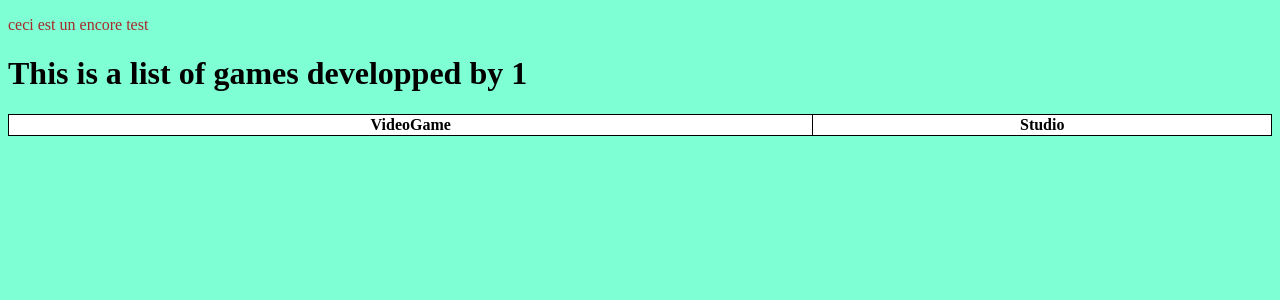
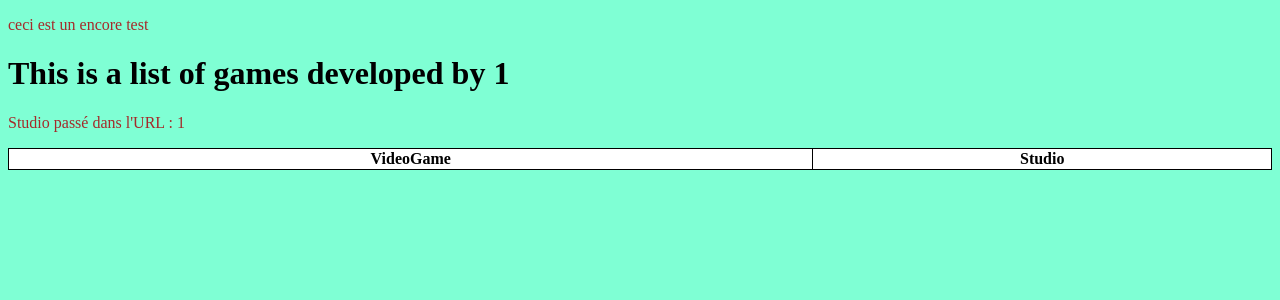
Before and after one commit to PaulineTaillemite/bilbiotheque_culturelle, a Django app: page /test3/1 in a window 1280 px wide. Shown: the top 300 px of the page. Run offline with Django 5.2, Linux system fonts and the light colour scheme; lists and menus that the app fills with data are empty.

Commit message:
ok l'affichage des jeux par studio fonctionne

```diff
--- a/main/templates/main/test3.html
+++ b/main/templates/main/test3.html
@@ -7,25 +7,26 @@
 
 {% block content %}
 
-<h1>This is a list of games developped by {{studioname}}</h1>
+<h1>This is a list of games developed by {{ studioname }}</h1>
+
+<!-- Affichage des variables pour vérifier les valeurs -->
+<p>Studio passé dans l'URL : {{ studioname }}</p>
+
 <table>
 <tr>
     <th>VideoGame</th>
     <th>Studio</th>
 </tr>
-    {% comment %}
+
 {% for item in videogames|dictsort:"studio" %}
-
-    {% if item.studio|lower == studioname|lower %}
-
+    <!-- Utilisation de slugify pour comparaison sécurisée -->
+    {% if item.studio|slugify == studioname|slugify %}
     <tr>
         <td>{{ item.name }}</td>
         <td>{{ item.studio }}</td>
     </tr>
-
     {% endif %}
-
-    {% endfor %} {% endcomment %}
+{% endfor %}
 </table>
 
 {% endblock %}
```
Lines whose indentation alone changed are shown as unchanged.
